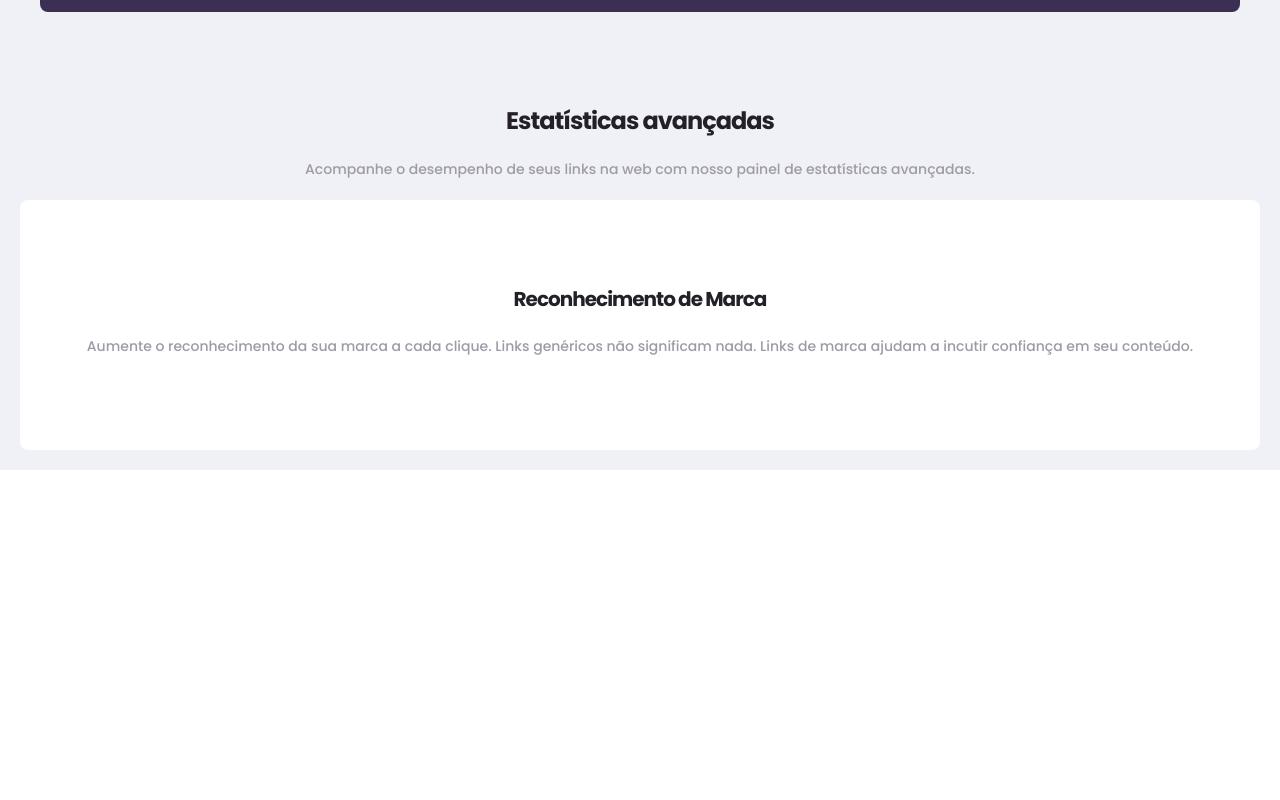
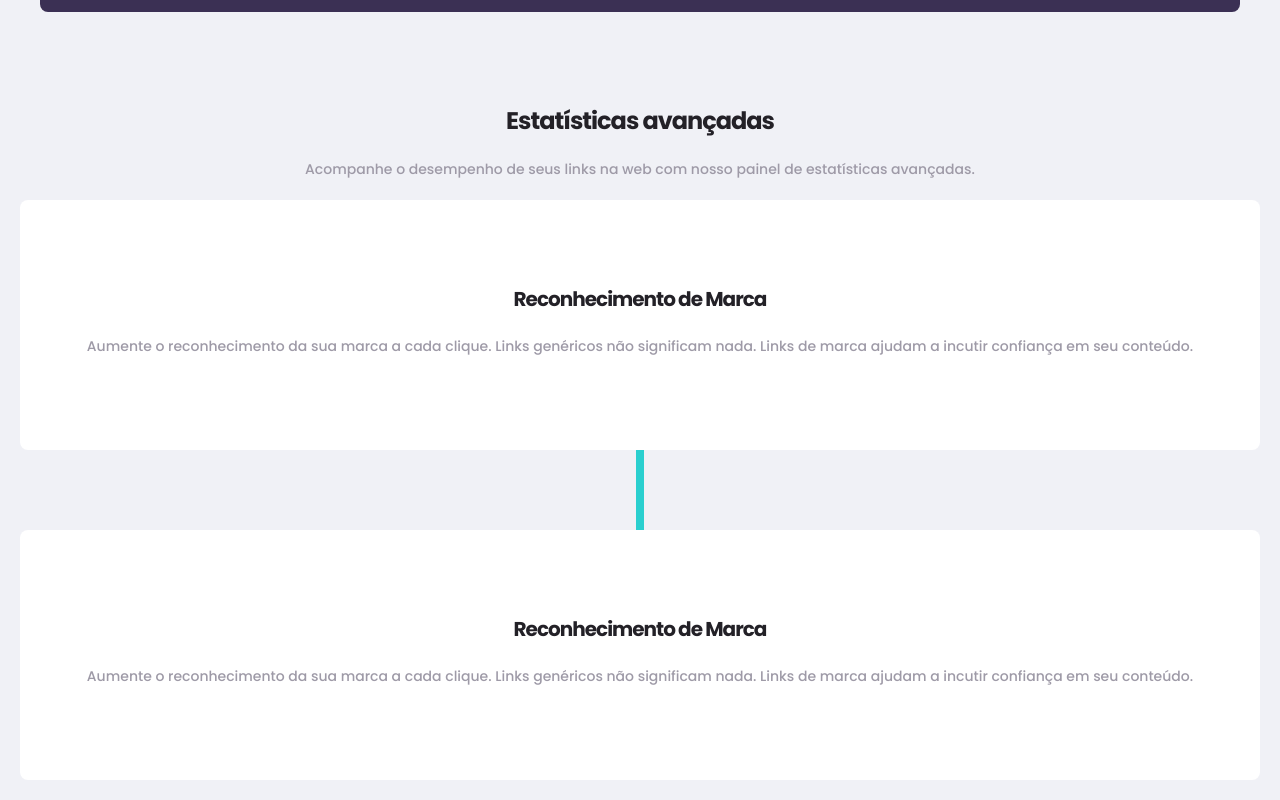
Before and after one commit to Salv-Dev/shortly, a React (Create React App) app: page / in a window 1280 px wide. Shown: the part 818-1618 px from the top of the page. Before the commit the page ends 1288 px from the top, so only its background shows below. Built offline with nearby package versions, Linux system fonts and the light colour scheme.

Commit message:
estiliza um content after do Card

```diff
--- a/src/components/atoms/Card/styles.ts
+++ b/src/components/atoms/Card/styles.ts
@@ -1,12 +1,28 @@
 import styled from 'styled-components';
 
 export const Container = styled.div`
+    position: relative;
     display: flex;
     flex-direction: column;
     justify-content: center;
     height: 250px;
     background-color: ${props => props.theme.palette.common.white};
     border-radius: ${props => props.theme.borderRadius};
+
+    &:not(:last-child) {
+        margin-bottom: 80px;
+    }
+
+    &:not(:last-child)::after {
+        content: '';
+        position: absolute;
+        bottom: -80px;
+        left: 50%;
+        transform: translate(-50%, 0);
+        width: 8px;
+        height: 80px;
+        background-color: ${props => props.theme.palette.primary.light.accent};
+    }
 `;
 
 export const WrapperTitle = styled.div`
--- a/src/components/organisms/AdvancedStatistics/index.tsx
+++ b/src/components/organisms/AdvancedStatistics/index.tsx
@@ -15,6 +15,11 @@ const AdvancedStatistics: React.FC = () => {
             title="Reconhecimento de Marca"
             desc="Aumente o reconhecimento da sua marca a cada clique. Links genéricos não significam nada. Links de marca ajudam a incutir confiança em seu conteúdo."
           />
+          <Card
+            title="Reconhecimento de Marca"
+            desc="Aumente o reconhecimento da sua marca a cada clique. Links genéricos não significam nada. Links de marca ajudam a incutir confiança em seu conteúdo."
+          />
+
       </Container>
   );
 }
```
